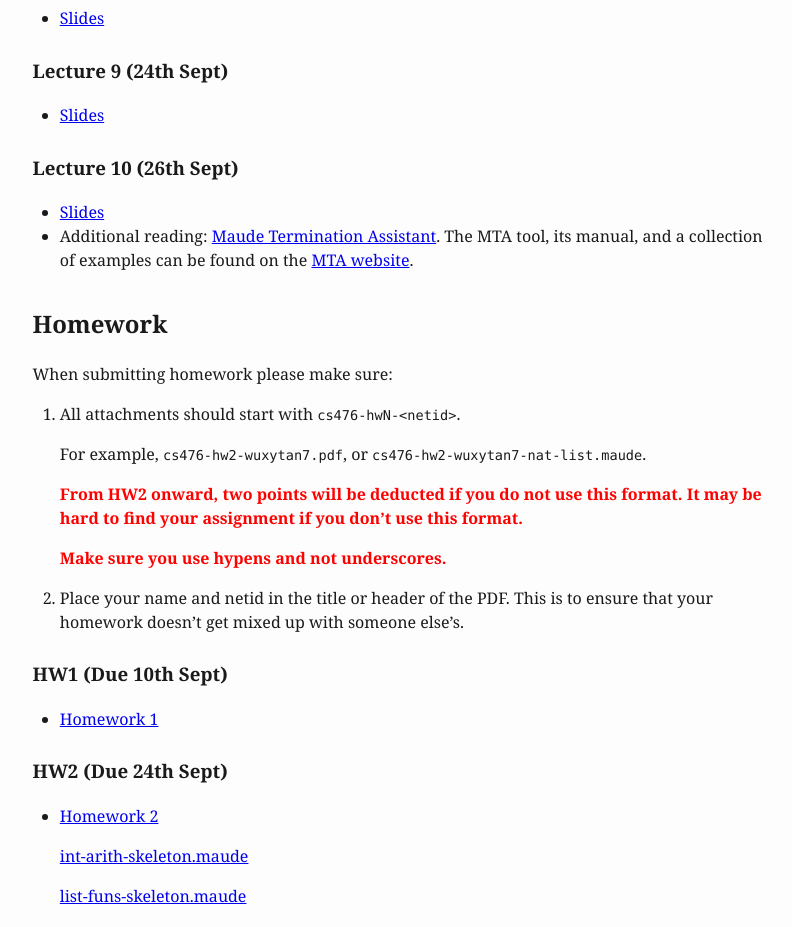
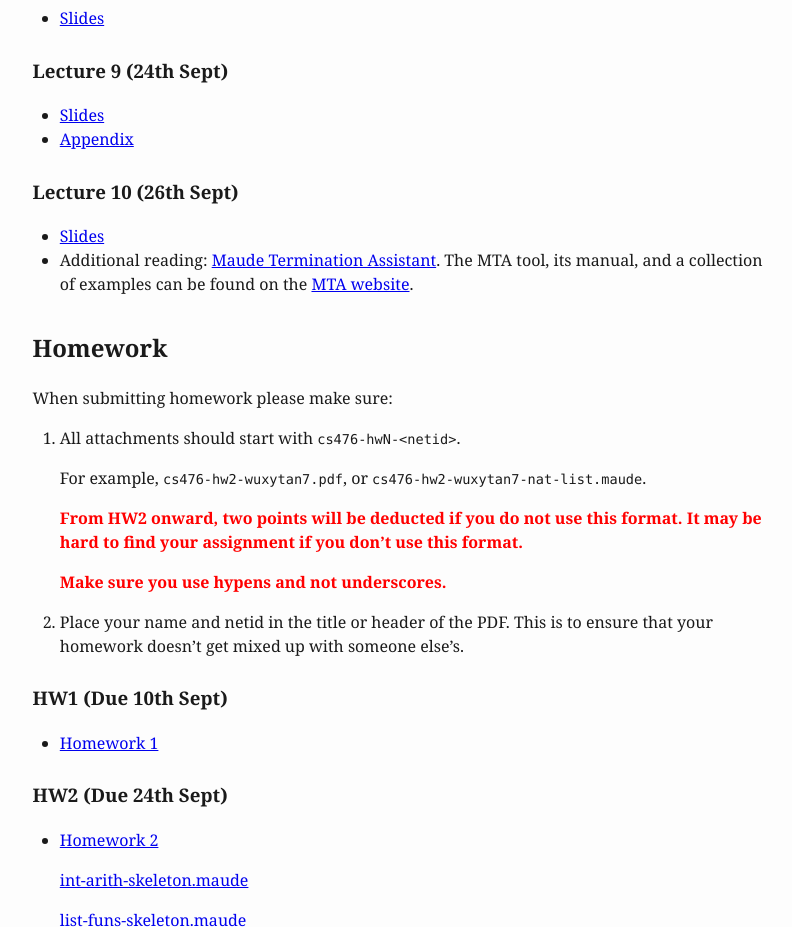
Before and after one commit to nishantjr/cs476-website-fa24, a plain HTML site: page index.html in a window 1280 px wide. Shown: the part 2440-3367 px from the top of the page, without its empty margins (345-1137 px from the left). Drawn offline with Linux system fonts and the light colour scheme.

Commit message:
Lecture 9: appendix

```diff
--- a/index.html
+++ b/index.html
@@ -333,6 +333,7 @@ Computation in Maude</a>.</li>
 <h3 id="lecture-9-24th-sept">Lecture 9 (24th Sept)</h3>
 <ul>
 <li><a href="lectures/pv9-slides-24.pdf">Slides</a></li>
+<li><a href="lectures/pv9-24-appendix.pdf">Appendix</a></li>
 </ul>
 <h3 id="lecture-10-26th-sept">Lecture 10 (26th Sept)</h3>
 <ul>
```
Also changed, not shown: 2 other files.
